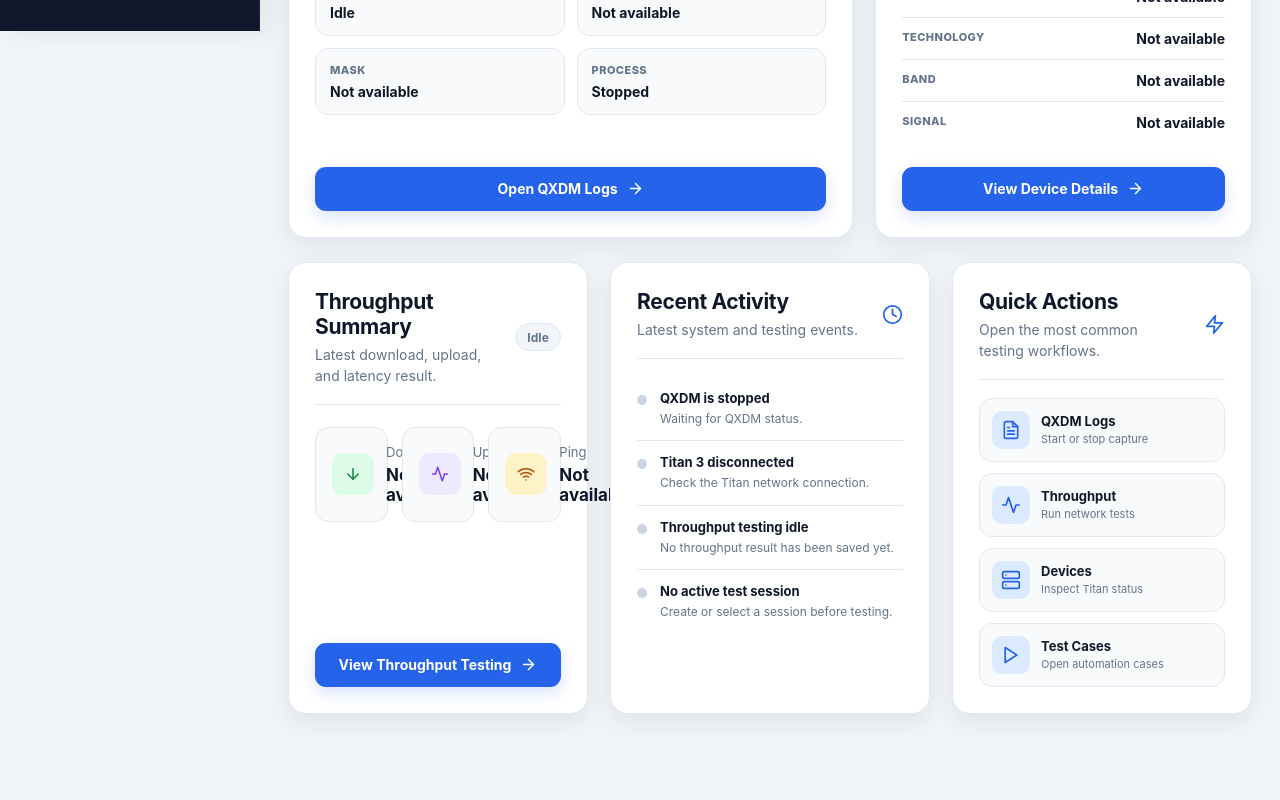
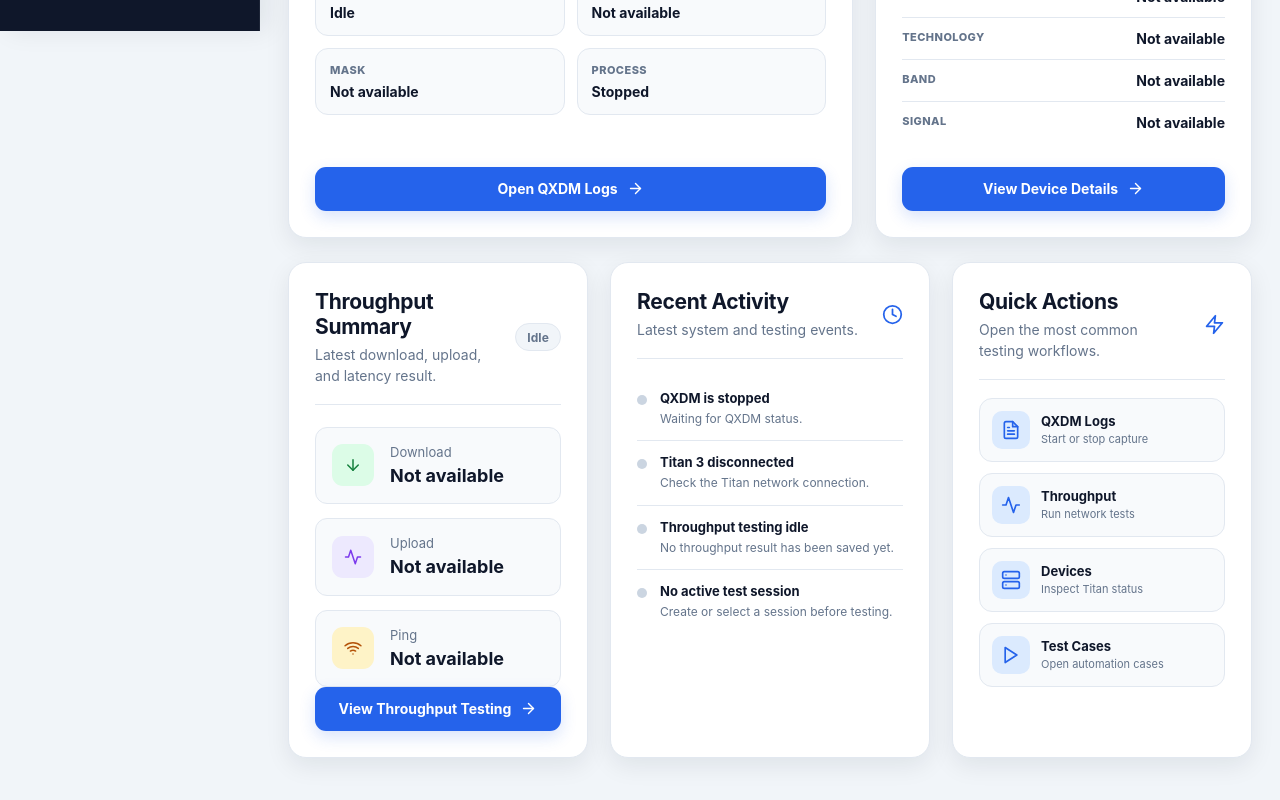
Before and after one commit to Tartarsq/wnc-testhub, a React app in the folder frontend/: page / in a window 1280 px wide. Shown: the part 769-1569 px from the top of the page. Before the commit the page ends 1535 px from the top, so only its background shows below. Built offline with nearby package versions, Linux system fonts and the light colour scheme; no server answers; the HTML template or start-up script is replaced by a standard one.

Commit message:
making ui-ux better

```diff
--- a/frontend/src/App.css
+++ b/frontend/src/App.css
@@ -1046,21 +1046,26 @@
 }
 
 .dashboard-throughput-results {
-  display: grid;
-  grid-template-columns: repeat(3, minmax(0, 1fr));
+  display: flex;
+  flex-direction: column;
   gap: 14px;
   margin-top: 22px;
 }
 
-.dashboard-throughput-item {
-  display: flex;
-  align-items: center;
-  gap: 12px;
+.dashboard-throughput-row {
+  display: flex;
+  align-items: center;
+  gap: 16px;
   min-width: 0;
   padding: 16px;
   border: 1px solid #e2e8f0;
-  border-radius: 11px;
+  border-radius: 12px;
   background: #f8fafc;
+}
+
+.dashboard-throughput-info {
+  min-width: 0;
+  flex: 1;
 }
 
 .dashboard-throughput-icon {
@@ -1088,16 +1093,18 @@
   color: #b45309;
 }
 
-.dashboard-throughput-item p {
-  margin: 0 0 5px;
+.dashboard-throughput-info p {
+  margin: 0 0 4px;
   color: #64748b;
   font-size: 13px;
 }
 
-.dashboard-throughput-item strong {
+.dashboard-throughput-info strong {
   display: block;
+  overflow-wrap: anywhere;
   color: #0f172a;
-  font-size: 17px;
+  font-size: 18px;
+  line-height: 1.3;
 }
 
 .dashboard-panel-link {
@@ -1143,12 +1150,6 @@
 
 .dashboard-api-error {
   margin-bottom: 20px;
-}
-
-@media (max-width: 1100px) {
-  .dashboard-throughput-results {
-    grid-template-columns: 1fr;
-  }
 }
 
 @media (max-width: 700px) {
--- a/frontend/src/pages/Dashboard.jsx
+++ b/frontend/src/pages/Dashboard.jsx
@@ -340,9 +340,35 @@
             </div>
 
             <div className="dashboard-throughput-results">
-              <div className="dashboard-throughput-item"><span className="dashboard-throughput-icon download"><FiArrowDown /></span><div><p>Download</p><strong>{currentDownload}</strong></div></div>
-              <div className="dashboard-throughput-item"><span className="dashboard-throughput-icon upload"><FiActivity /></span><div><p>Upload</p><strong>{currentUpload}</strong></div></div>
-              <div className="dashboard-throughput-item"><span className="dashboard-throughput-icon ping"><FiWifi /></span><div><p>Ping</p><strong>{currentPing}</strong></div></div>
+              <div className="dashboard-throughput-row">
+                <span className="dashboard-throughput-icon download">
+                  <FiArrowDown />
+                </span>
+                <div className="dashboard-throughput-info">
+                  <p>Download</p>
+                  <strong>{currentDownload}</strong>
+                </div>
+              </div>
+
+              <div className="dashboard-throughput-row">
+                <span className="dashboard-throughput-icon upload">
+                  <FiActivity />
+                </span>
+                <div className="dashboard-throughput-info">
+                  <p>Upload</p>
+                  <strong>{currentUpload}</strong>
+                </div>
+              </div>
+
+              <div className="dashboard-throughput-row">
+                <span className="dashboard-throughput-icon ping">
+                  <FiWifi />
+                </span>
+                <div className="dashboard-throughput-info">
+                  <p>Ping</p>
+                  <strong>{currentPing}</strong>
+                </div>
+              </div>
             </div>
 
             <button type="button" className="dashboard-panel-link" onClick={() => navigate('/throughput')}>
```
